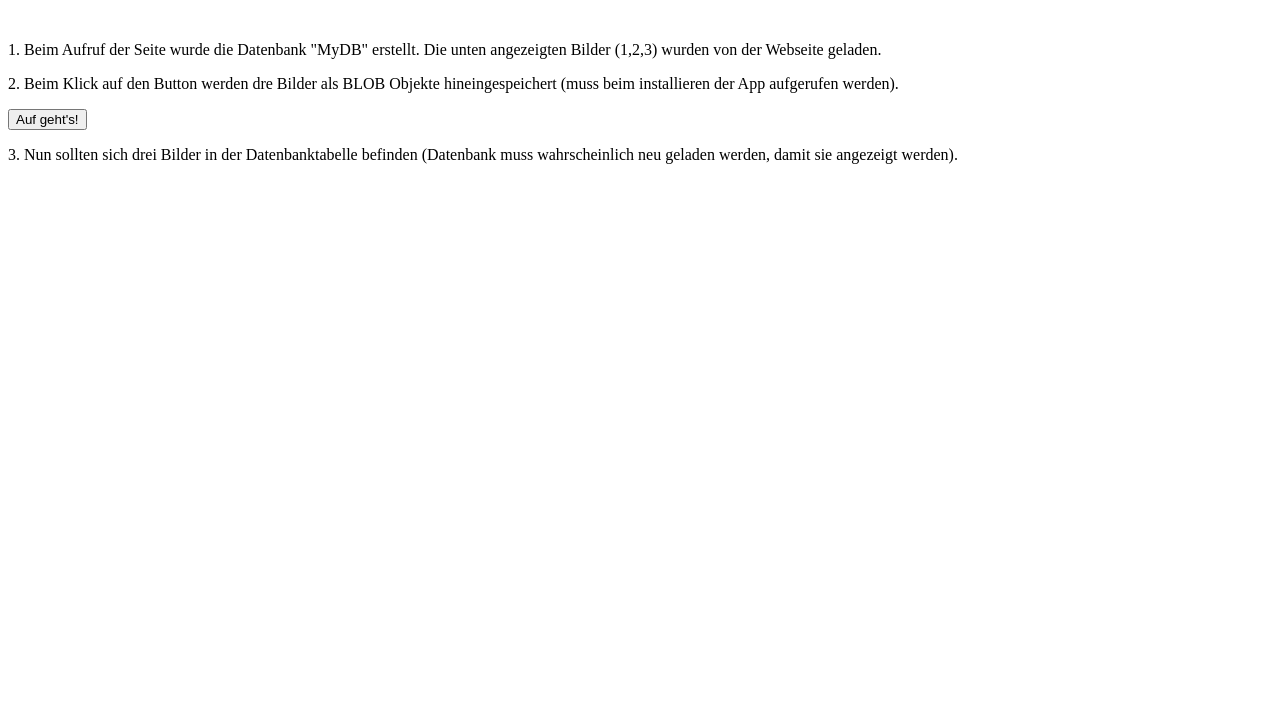
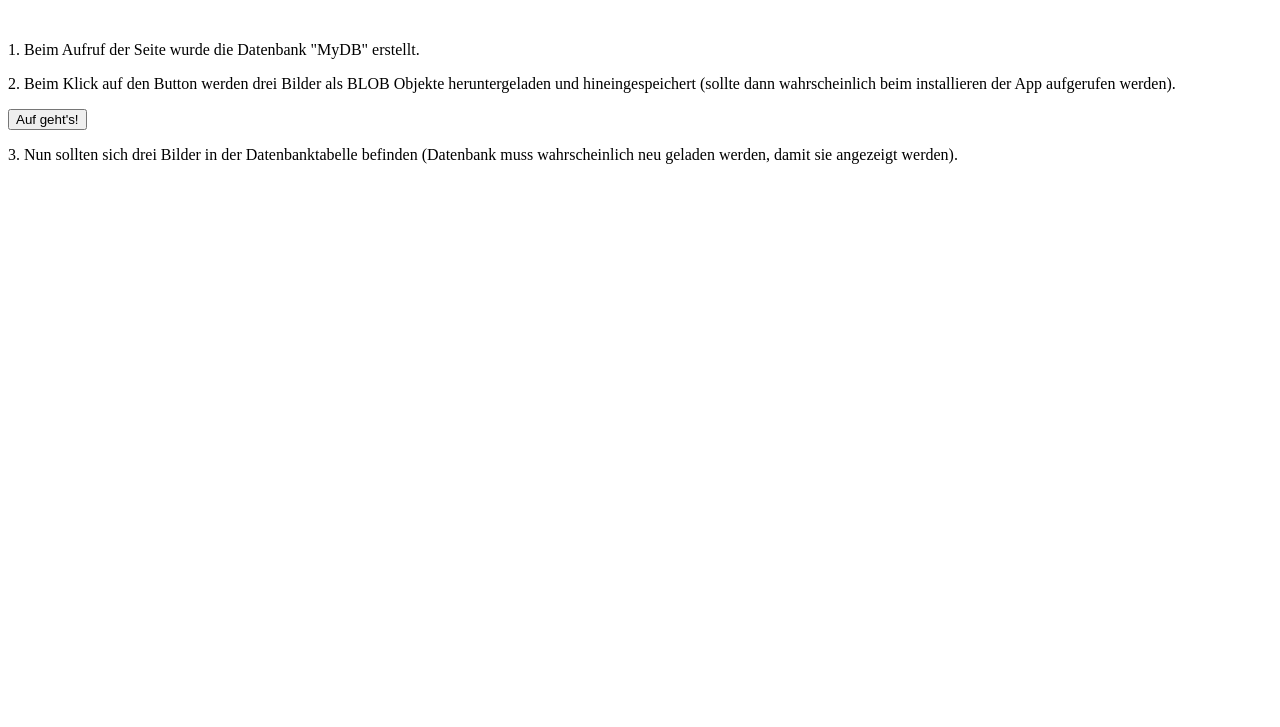
Before and after one commit to josxha/files-to-database, a plain HTML site: page index.html in a window 1280 px wide. Shown: the part 73-800 px from the top of the page. Drawn offline with Linux system fonts and the light colour scheme.

Commit message:
tiny fix

```diff
--- a/index.html
+++ b/index.html
@@ -6,8 +6,8 @@
     <body>
         <h1>Demo: Speichere eine Liste von Dateien in der Datenbank ab.</h1>
         <br />
-        <p>1. Beim Aufruf der Seite wurde die Datenbank "MyDB" erstellt. Die unten angezeigten Bilder (1,2,3) wurden von der Webseite geladen.</p>
-        <p>2. Beim Klick auf den Button werden dre Bilder als BLOB Objekte hineingespeichert (muss beim installieren der App aufgerufen werden).</p>
+        <p>1. Beim Aufruf der Seite wurde die Datenbank "MyDB" erstellt.</p>
+        <p>2. Beim Klick auf den Button werden drei Bilder als BLOB Objekte heruntergeladen und hineingespeichert (sollte dann wahrscheinlich beim installieren der App aufgerufen werden).</p>
         <button onclick="storeFilesToDatabase()">Auf geht's!</button>
         <p>3. Nun sollten sich drei Bilder in der Datenbanktabelle befinden (Datenbank muss wahrscheinlich neu geladen werden, damit sie angezeigt werden).</p>
         <script src="handleResources.js"></script>
```
